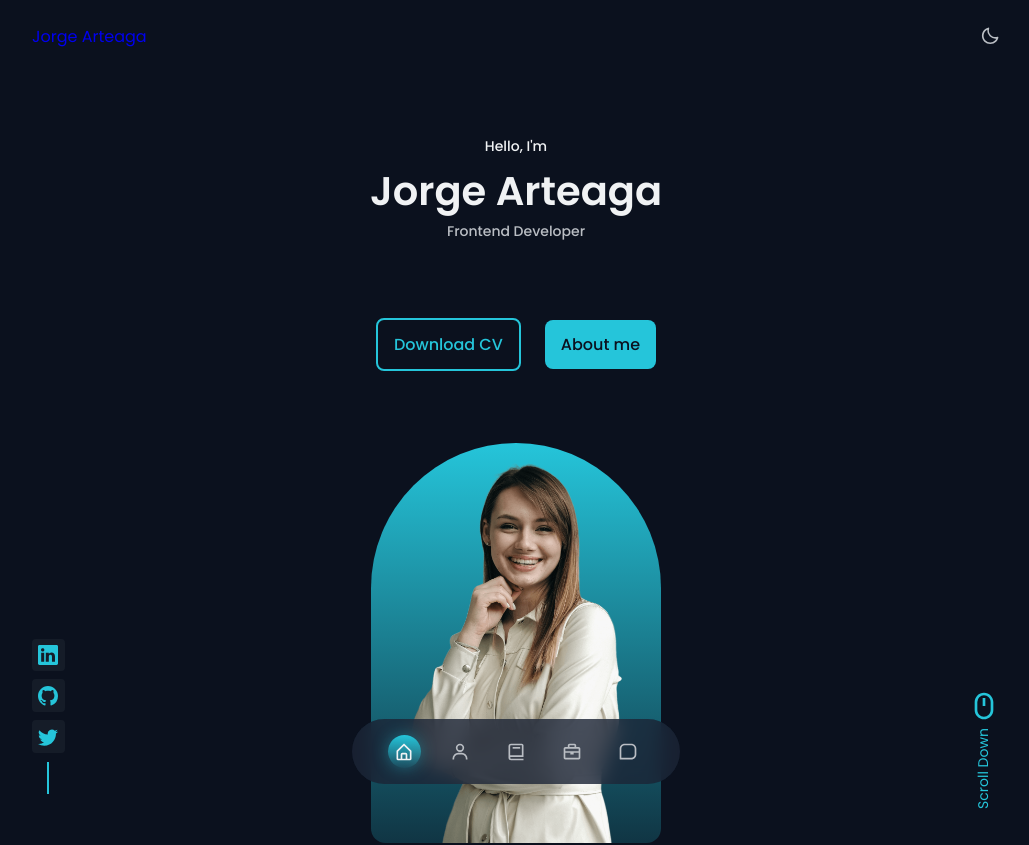
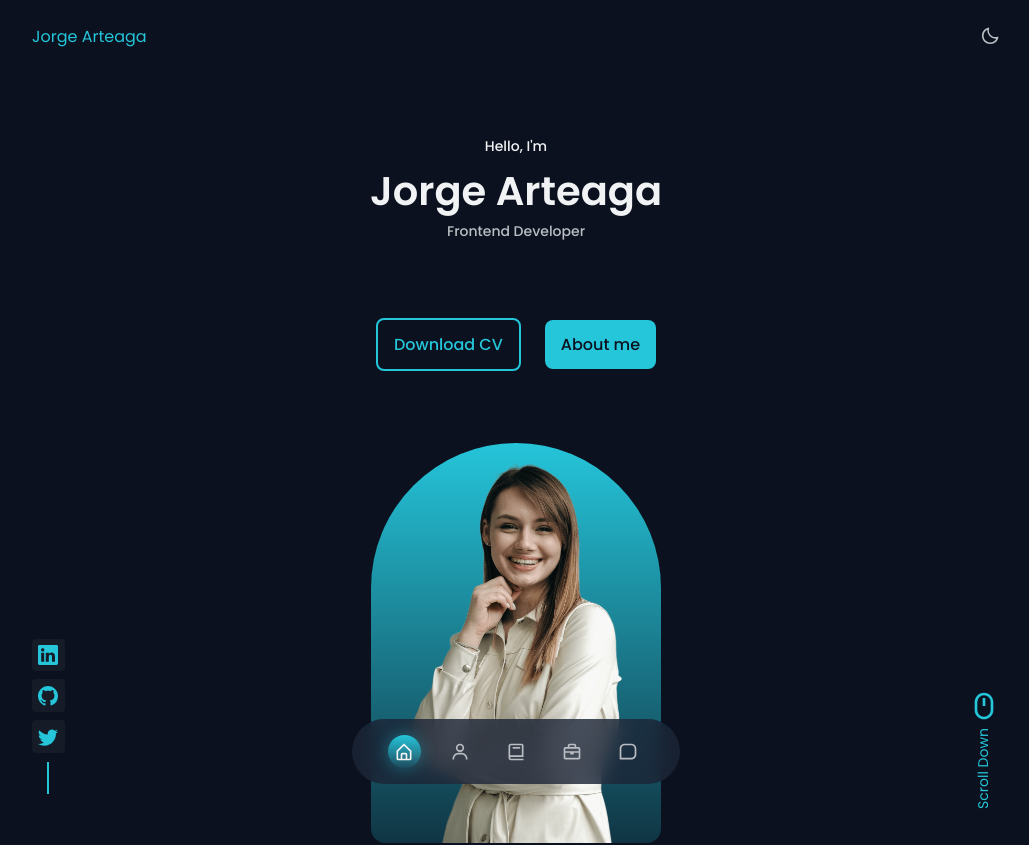
Before and after one commit to jlarteagap/portfolio, a React (Vite) app: page / in a window 1280 px wide. Shown: the top 845 px of the page, without its empty margins (124-1153 px from the left). Built offline with nearby package versions, Linux system fonts and the light colour scheme.

Commit message:
[REFACTOR] Header, navigation and CV, links, hero component

```diff
--- a/src/App.jsx
+++ b/src/App.jsx
@@ -4,15 +4,8 @@ import work2 from '../assets/img/work2.png'
 import work3 from '../assets/img/work3.png'
 import work4 from '../assets/img/work4.png'
 import aboutMe from '../assets/img/perfil.png'
-import test from '../assets/img/test.png'
+
 import {
-  BiHomeAlt,
-  BiUser,
-  BiBook,
-  BiBriefcase,
-  BiMessageSquare,
-  BiMoon,
-  BiMouse,
   BiAward,
   BiBriefcaseAlt,
   BiSupport,
@@ -23,82 +16,14 @@ import {
   BiMailSend
 } from 'react-icons/bi'
 import { BsLinkedin, BsGithub, BsTwitter, BsWhatsapp } from 'react-icons/bs'
+import Header from './components/header/Header'
+import Home from './components/home/Home'
 function App() {
   return (
     <div className="App">
-      <div className="header" id="header">
-        <nav className="nav container">
-          <a href="#" className="nav__logo">
-            Jorge Arteaga
-          </a>
-          <div className="nav__menu">
-            <ul className="nav__list">
-              <li className="nav__item">
-                <a href="#" className="nav__link active-link">
-                  <BiHomeAlt />
-                </a>
-              </li>
-              <li className="nav__item">
-                <a href="#" className="nav__link">
-                  <BiUser />
-                </a>
-              </li>
-              <li className="nav__item">
-                <a href="#" className="nav__link">
-                  <BiBook />
-                </a>
-              </li>
-              <li className="nav__item">
-                <a href="#" className="nav__link">
-                  <BiBriefcase />
-                </a>
-              </li>
-              <li className="nav__item">
-                <a href="#" className="nav__link">
-                  <BiMessageSquare />
-                </a>
-              </li>
-            </ul>
-          </div>
-          <BiMoon className="change-theme" id="theme-button" />
-        </nav>
-      </div>
+      <Header />
       <main className="main">
-        <section className="home section" id="home">
-          <div className="home__container container grid">
-            <div className="home_data">
-              <span className="home__greeting">Hello, I&#39;m</span>
-              <h1 className="home__name">Jorge Arteaga</h1>
-              <h3 className="home__education">Frontend Developer</h3>
-            </div>
-            <div className="home__buttons">
-              <a download="" href="#" className="button button--ghost">
-                Download CV
-              </a>
-              <a href="#about" className="button">
-                About me
-              </a>
-            </div>
-            <div className="home__handle">
-              <img src={test} alt="Perfil" className="home__img" />
-            </div>
-            <div className="home__social">
-              <a href="" className="home__social-link">
-                <BsLinkedin />
-              </a>
-              <a href="" className="home__social-link">
-                <BsGithub />
-              </a>
-              <a href="" className="home__social-link">
-                <BsTwitter />
-              </a>
-            </div>
-            <a href="#about" className="home__scroll">
-              <BiMouse className="home__scroll-icon" />
-              <span className="home__scroll-name">Scroll Down</span>
-            </a>
-          </div>
-        </section>
+        <Home />
         <section className="about section" id="about">
           <span className="section__subtitle">My intro</span>
           <h2 className="section__title">About Me</h2>
--- /dev/null
+++ b/src/components/header/Header.jsx
@@ -0,0 +1,64 @@
+/* eslint-disable no-unused-vars */
+import React, { useEffect, useState } from 'react'
+import {
+  BiHomeAlt,
+  BiUser,
+  BiBook,
+  BiBriefcase,
+  BiMessageSquare,
+  BiMoon
+} from 'react-icons/bi'
+
+const Header = () => {
+  const [isScrolled, setIsScrolled] = useState(false)
+  const scrollHeader = () => {
+    const header = document.getElementById('header')
+    console.log(header)
+  }
+  useEffect(() => {
+    window.addEventListener('scroll', () => {
+      setIsScrolled(window.scrollY > 50)
+    })
+  }, [])
+  return (
+    <div className={`header ${isScrolled ? 'scroll-header' : ''}`} id="header">
+      <nav className="nav container">
+        <a href="#" className="nav__logo" rel="noreferer">
+          Jorge Arteaga
+        </a>
+        <div className="nav__menu">
+          <ul className="nav__list">
+            <li className="nav__item">
+              <a href="#" className="nav__link active-link">
+                <BiHomeAlt />
+              </a>
+            </li>
+            <li className="nav__item">
+              <a href="#about" className="nav__link">
+                <BiUser />
+              </a>
+            </li>
+            <li className="nav__item">
+              <a href="#skills" className="nav__link">
+                <BiBook />
+              </a>
+            </li>
+            <li className="nav__item">
+              <a href="#work" className="nav__link">
+                <BiBriefcase />
+              </a>
+            </li>
+            <li className="nav__item">
+              <a href="#contact" className="nav__link">
+                <BiMessageSquare />
+              </a>
+            </li>
+          </ul>
+        </div>
+        <BiMoon className="change-theme" id="theme-button" />
+      </nav>
+    </div>
+  )
+}
+
+export default Header
--- /dev/null
+++ b/src/components/home/Home.jsx
@@ -0,0 +1,65 @@
+import React from 'react'
+import test from '../../../assets/img/test.png'
+import { BiMouse } from 'react-icons/bi'
+import { BsLinkedin, BsGithub, BsTwitter } from 'react-icons/bs'
+
+const Home = () => {
+  return (
+    <section className="home section" id="home">
+      <div className="home__container container grid">
+        <div className="home_data">
+          <span className="home__greeting">Hello, I&#39;m</span>
+          <h1 className="home__name">Jorge Arteaga</h1>
+          <h3 className="home__education">Frontend Developer</h3>
+        </div>
+        <div className="home__buttons">
+          <a
+            download
+            href="../assets/pdf/Jorge-Luis-Arteaga-eng.pdf"
+            className="button button--ghost"
+          >
+            Download CV
+          </a>
+          <a href="#about" className="button">
+            About me
+          </a>
+        </div>
+        <div className="home__handle">
+          <img src={test} alt="Perfil" className="home__img" />
+        </div>
+        <div className="home__social">
+          <a
+            href="https://www.linkedin.com/in/jorge-luis-arteaga-perez/"
+            target="_blank"
+            className="home__social-link"
+            rel="noreferrer"
+          >
+            <BsLinkedin />
+          </a>
+          <a
+            href="https://github.com/jlarteagap"
+            target="_blank"
+            className="home__social-link"
+            rel="noreferrer"
+          >
+            <BsGithub />
+          </a>
+          <a
+            href="https://twitter.com/jlarteagap"
+            target="_blank"
+            className="home__social-link"
+            rel="noreferrer"
+          >
+            <BsTwitter />
+          </a>
+        </div>
+        <a href="#about" className="home__scroll">
+          <BiMouse className="home__scroll-icon" />
+          <span className="home__scroll-name">Scroll Down</span>
+        </a>
+      </div>
+    </section>
+  )
+}
+
+export default Home
--- a/src/style.css
+++ b/src/style.css
@@ -235,6 +235,7 @@ body.light-theme{
   display: flex;
   justify-content: space-between;
   align-items: center;
+  color: var(--first-color);
 }
 .nav__logo:hover{
   color: var(--first-color-alt);
@@ -249,7 +250,6 @@ body.light-theme{
   backdrop-filter: blur(10px);
   transition: .4s; /* for light mode animation */
 }
-
 
 .nav__list{
   display: flex;
@@ -272,7 +272,7 @@ body.light-theme{
 
 /* Change background header */
 .scroll-header{
-  box-shadow: 0 4px 4px hsla(0, 0%, 4%, .3);
+  box-shadow: 0 2px 1px hsla(var(--first-hue),90%, 50%, .3);
 }
 
 /*=============== HOME ===============*/
```
Also changed, not shown: assets/img/test.jpeg (deleted), 1 other file (tests, documents, lock files or other folders).
